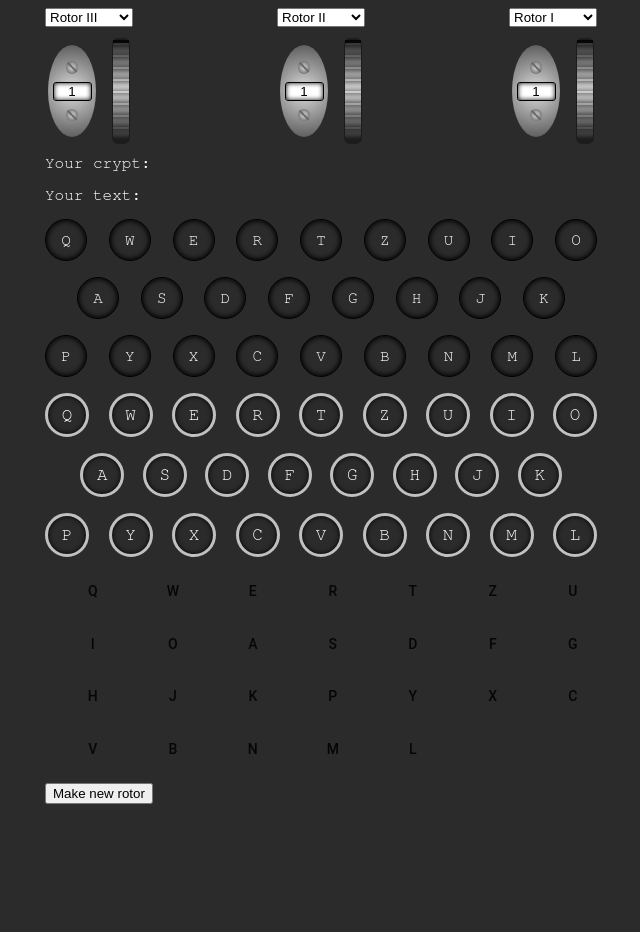
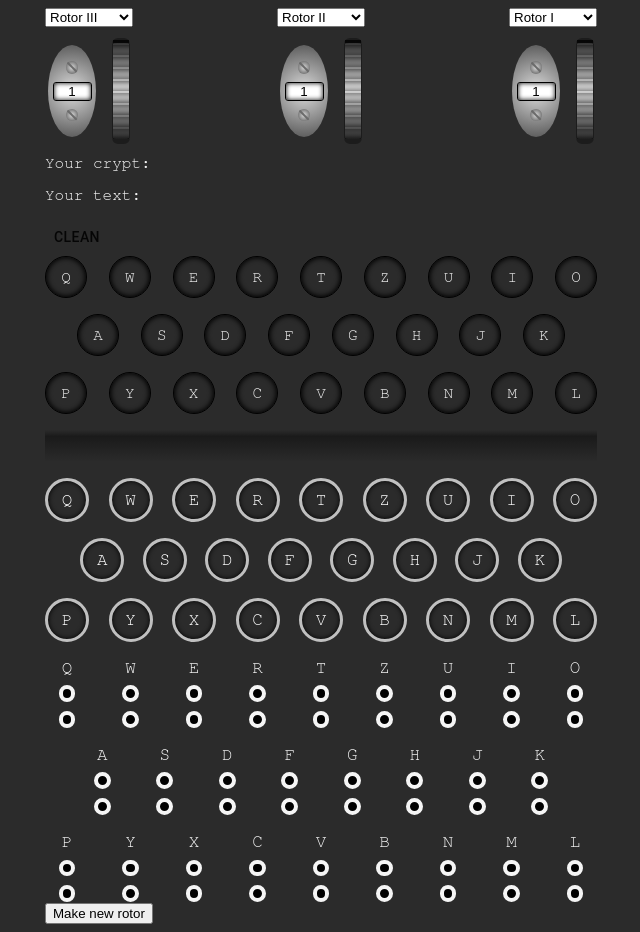
Before and after one commit to BGal23/enigma, a React (Vite) app: page / in a window 1280 px wide. Shown: the whole page, without its empty margins (319-959 px from the left). Before the commit the page ends 812 px from the top, so only its background shows below. Built offline with nearby package versions, Linux system fonts and the light colour scheme.

Commit message:
plugboard styled

```diff
--- a/src/App.tsx
+++ b/src/App.tsx
@@ -3,7 +3,7 @@ import Keyboard from "./components/Keyboard/Keyboard";
 import MakeRotor from "./components/MakeRotor/MakeRotor";
 import Rotor from "./components/Rotor/Rotor";
 import Plugboard from "./components/Plugboard/Plugboard";
-import { Container, Grid } from "@material-ui/core";
+import { Button, Container, Grid } from "@material-ui/core";
 import { changeLetters, changeNumbers } from "./utils/change";
 import { runCrypt, turnBackCrypt, State } from "./utils/encryption";
 import changeRotorPosition from "./utils/changeRotorPosition";
@@ -53,6 +53,13 @@ const App = () => {
     }
   }, [text]);
 
+  const handleClean = () => {
+    setText("");
+    setCrypt && setCrypt("");
+    setLetter("");
+    setCryptArray && setCryptArray([]);
+  };
+
   return (
     <Container maxWidth="sm">
       <Grid container justifyContent="space-between">
@@ -67,19 +74,15 @@ const App = () => {
         ))}
       </Grid>
 
-      <p>Your crypt: {crypt}</p>
-
-      <p>Your text: {text}</p>
+      <Grid>
+        <p>Your crypt: {crypt}</p>
+        <p>Your text: {text}</p>
+        <Button onClick={handleClean}>Clean</Button>
+      </Grid>
 
       <Lights light={light} />
 
-      <Keyboard
-        letter={letter}
-        setLetter={setLetter}
-        setText={setText}
-        setCrypt={setCrypt}
-        setCryptArray={setCryptArray}
-      />
+      <Keyboard letter={letter} setLetter={setLetter} setText={setText} />
       <Plugboard
         selectedButton={selectedButton}
         setSelectedButton={setSelectedButton}
--- a/src/components/Keyboard/Keyboard.tsx
+++ b/src/components/Keyboard/Keyboard.tsx
@@ -1,48 +1,33 @@
 import { Grid } from "@material-ui/core";
 import array from "../../assets/letters.json";
 import useStyles from "./styles";
-import { MouseEvent } from "react";
+import React, { useEffect } from "react";
 
 interface Props {
   letter: string;
   setLetter: (letter: string) => void;
-  setText: (text: string) => void;
-  setCrypt: (crypt: string) => void;
-  setCryptArray: (cryptArray: string[]) => void;
+  setText: React.Dispatch<React.SetStateAction<string>>;
 }
 
-let arrayNormalText: string[] = [];
-
-const Keyboard: React.FC<Props> = ({
-  letter,
-  setLetter,
-  setText,
-  setCrypt,
-  setCryptArray,
-}) => {
+const Keyboard: React.FC<Props> = ({ letter, setLetter, setText }) => {
   const classes = useStyles();
 
-  // window.document.addEventListener("keydown", (event) => {
-  // handleChange(event.key.toUpperCase());
-  // console.log(event.key.toUpperCase());
-  // });
+  useEffect(() => {
+    const handleKeydown = (event: KeyboardEvent) => {
+      handleChange(event.key.toUpperCase());
+    };
 
-  const handleChange = (event: MouseEvent<HTMLButtonElement>) => {
-    const key = (event.target as HTMLButtonElement).innerText;
+    window.document.addEventListener("keydown", handleKeydown);
+    return () => {
+      window.document.removeEventListener("keydown", handleKeydown);
+    };
+  }, []);
 
+  const handleChange = (key: string) => {
     if (array.letters.some((letter) => letter === key)) {
-      arrayNormalText.push(key);
-      setText(arrayNormalText.join(""));
+      setText((prevText: string) => prevText + key);
       setLetter(key);
     }
-  };
-
-  const handleClean = () => {
-    arrayNormalText = [];
-    setText("");
-    setCrypt("");
-    setLetter("");
-    setCryptArray([]);
   };
 
   return (
@@ -51,7 +36,7 @@ const Keyboard: React.FC<Props> = ({
         <button
           key={index}
           className={classes.button}
-          onClick={handleChange}
+          onClick={() => handleChange(element)}
           style={{ scale: element === letter ? "0.8" : "" }}
         >
           {element}
--- a/src/components/Lights/Lights.tsx
+++ b/src/components/Lights/Lights.tsx
@@ -14,10 +14,9 @@ const Lights: React.FC<Props> = ({ light }) => {
       {array.letters.map((letter, index) => (
         <Box
           style={{
-            background:
-              light === letter
-                ? "radial-gradient(circle, rgba(196,206,0,1) 0%, rgba(0,0,0,1) 100%)"
-                : "",
+            color: light === letter ? "yellow" : "",
+            textShadow: light === letter ? "0px 0px 1em yellow" : "",
+            fontWeight: light === letter ? "bold" : "",
           }}
           key={index}
           className={classes.light}
--- a/src/components/Lights/styles.ts
+++ b/src/components/Lights/styles.ts
@@ -7,6 +7,15 @@ const useStyles = makeStyles(() => ({
     flexWrap: "wrap",
     justifyContent: "space-between",
     marginBottom: "1em",
+
+    "&:after": {
+      content: '""',
+      display: "block",
+      width: "100%",
+      height: "2em",
+      background:
+        "linear-gradient(0deg, rgba(0,0,0,0) 0%, #1a1a1a 80%, rgba(0,0,0,0) 100%)",
+    },
   },
   light: {
     width: "2.5em",
--- a/src/components/Plugboard/Plugboard.tsx
+++ b/src/components/Plugboard/Plugboard.tsx
@@ -1,4 +1,4 @@
-import { Box, Button, Grid } from "@material-ui/core";
+import { Grid } from "@material-ui/core";
 import array from "../../assets/letters.json";
 import useStyles from "./styles";
 
@@ -55,16 +55,20 @@ const Plugboard: React.FC<Props> = ({
   return (
     <Grid container className={classes.wrapper}>
       {array.letters.map((letter, index) => (
-        <Box key={index}>
-          <Button
-            onClick={() => handleClick(letter)}
-            // color={handleColor(letter)}
-            style={{ background: selectedButton === letter ? "yellow" : "" }}
-            // disabled={handleColor(letter).length > 1}
-          >
-            {handleColor(letter)}
-          </Button>
-        </Box>
+        <button
+          key={index}
+          onClick={() => handleClick(letter)}
+          className={classes.button}
+          // color={handleColor(letter)}
+          style={{ background: selectedButton === letter ? "yellow" : "" }}
+          // disabled={handleColor(letter).length > 1}
+        >
+          <Grid className={classes.plugBox}>
+            <div>{handleColor(letter)}</div>
+            <div className={classes.plug}></div>
+            <div className={classes.plug}></div>
+          </Grid>
+        </button>
       ))}
     </Grid>
   );
--- a/src/components/Plugboard/styles.ts
+++ b/src/components/Plugboard/styles.ts
@@ -5,10 +5,39 @@ const useStyles = makeStyles(() => ({
     display: "flex",
     gap: "1em",
     flexWrap: "wrap",
-    margin: "1em",
+    justifyContent: "space-between",
+    marginTop: "1em",
   },
-  activeLetters: {
-    color: "red",
+  button: {
+    color: "whitesmoke",
+    border: "none",
+    background: "transparent",
+    fontFamily: '"FreeMono", sans-serif',
+    width: "2.5em",
+    display: "flex",
+    fontSize: "1.1em",
+    justifyContent: "center",
+    alignItems: "center",
+    borderRadius: "0.5em",
+
+    "&:nth-child(10)": {
+      marginLeft: "2em",
+    },
+    "&:nth-child(17)": {
+      marginRight: "2em",
+    },
+  },
+  plugBox: {
+    display: "flex",
+    flexDirection: "column",
+    gap: "0.5em",
+  },
+  plug: {
+    width: "0.5em",
+    height: "0.5em",
+    background: "black",
+    border: "4px solid whitesmoke",
+    borderRadius: "1em",
   },
 }));
 
--- a/src/index.css
+++ b/src/index.css
@@ -1,5 +1,5 @@
 body {
   background-color: #2b2b2b;
-  color: white;
+  color: whitesmoke;
   font-family: "FreeMono", sans-serif;
 }
```
